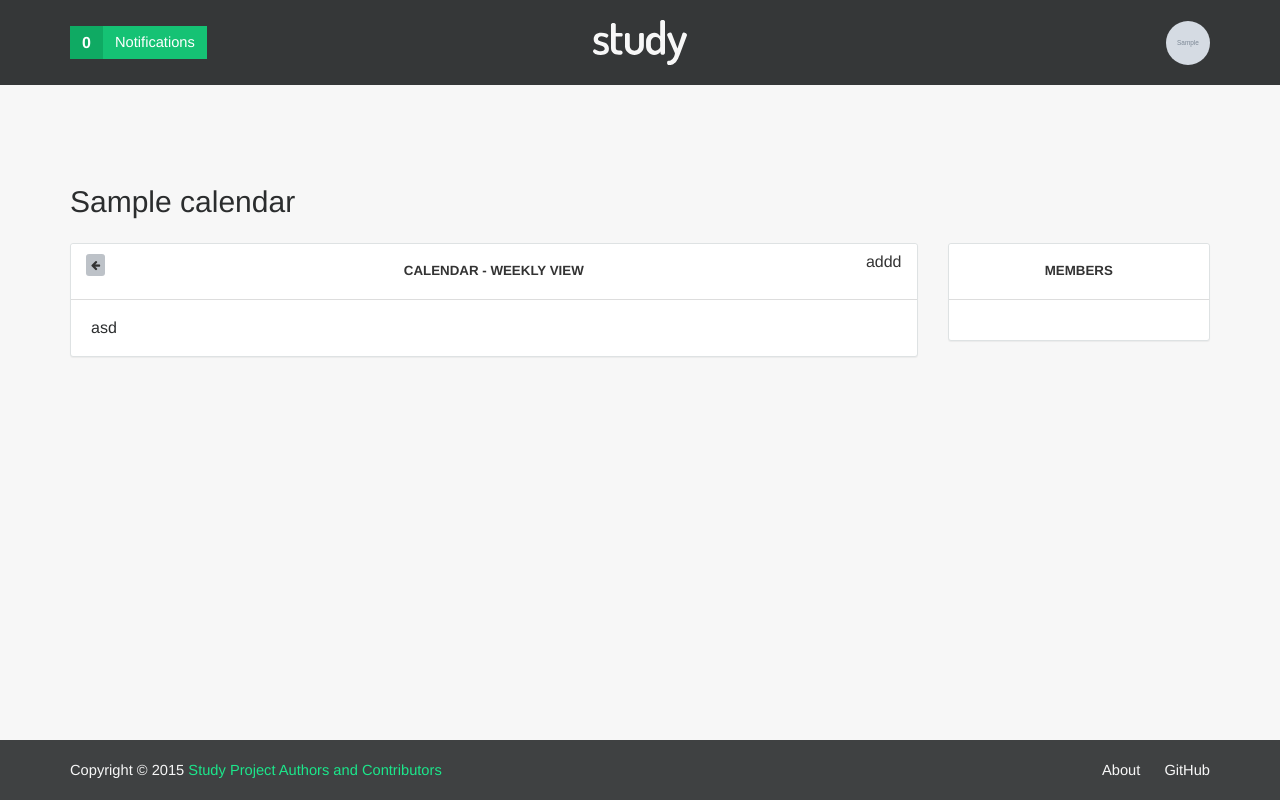
After one commit to csebastian2/study, a Django app: page /calendar/1/ in a window 1280 px wide. The commit adds this page. Run offline with Django 3.2, Linux system fonts and the light colour scheme; a user stored in the database is signed in; tables that the repository leaves empty hold one stand-in row (values such as "Sample post"); grey boxes marked "Sample" are stand-in pictures; some libraries are stand-ins or nearby versions.

Commit message:
Updated calendar application

```diff
--- a/cal/admin.py
+++ b/cal/admin.py
@@ -6,7 +6,7 @@ from . import models
 class CalendarAdmin(admin.ModelAdmin):
     fields = ('author', 'name', 'members')
     ordering = ('-id',)
-    list_display = ('author', 'name', 'date_created')
+    list_display = ('id', 'author', 'name', 'date_created')
     list_per_page = 25
     list_filter = ('date_created',)
     show_full_result_count = True
@@ -16,6 +16,6 @@ class CalendarAdmin(admin.ModelAdmin):
 class TaskAdmin(admin.ModelAdmin):
     fields = ('calendar', 'author', 'name', 'description', 'date_start', 'date_end')
     ordering = ('-id',)
-    list_display = ('calendar', 'author', 'name', 'date_start', 'date_end')
+    list_display = ('id', 'calendar', 'author', 'name', 'date_start', 'date_end')
     list_per_page = 25
     show_full_result_count = True
--- /dev/null
+++ b/cal/managers.py
@@ -0,0 +1,19 @@
+from django.db import models
+
+
+class CalendarManager(models.Manager):
+    def add_calendar(self, author, name, **kwargs):
+        if not author:
+            raise ValueError("Author must be set")
+
+        if not name:
+            raise ValueError("Name must be set")
+
+        calendar = self.model(author=author,
+                              name=name,
+                              **kwargs)
+
+        calendar.save()
+        calendar.members.add(author)
+
+        return calendar
--- a/cal/models.py
+++ b/cal/models.py
@@ -1,6 +1,7 @@
 from django.db import models
 from django.utils.translation import ugettext_lazy as _
 from user.models import UserProfile
+from . import managers
 
 
 class Calendar(models.Model):
@@ -31,6 +32,8 @@ class Calendar(models.Model):
         related_name='members',
         related_query_name='members',
     )
+
+    objects = managers.CalendarManager()
 
     class Meta:
         verbose_name = _("Calendar")
--- /dev/null
+++ b/cal/templates/cal/calendar.html
@@ -0,0 +1,49 @@
+{% extends "core/content.html" %}
+{% load staticfiles i18n %}
+
+{% block site_title %}{{ calendar.name }} - Study &laquo; {% trans "Organize your education" %}{% endblock %}
+
+{% block site_content %}
+    <div id="site-content" class="page page-padding page-calendar-calendar">
+        <div class="container">
+            <h2 class="page-title">{{ calendar.name }}</h2>
+
+            <div class="row">
+                <div class="col-xs-12 col-md-9">
+                    <div class="panel panel-default">
+                        <div class="panel-heading">
+                            <div class="row">
+                                <div class="col-xs-3">
+                                    <a href="#" class="btn btn-xs btn-default"><i class="fa fa-arrow-left"></i></a>
+                                </div>
+                                <div class="col-xs-6">
+                                    <h3 class="panel-title">{% trans "Calendar - Weekly view" %}</h3>
+                                </div>
+                                <div class="col-xs-3 text-right">
+                                    addd
+                                </div>
+                            </div>
+                        </div>
+                        <div class="panel-body">
+                            asd
+                        </div>
+                    </div>
+                </div>
+                <div class="col-xs-12 col-md-3">
+                    <div id="sidebar">
+                        <div class="panel panel-default">
+                            <div class="panel-heading">
+                                <h3 class="panel-title">{% trans "Members" %}</h3>
+                            </div>
+                            <div class="panel-body">
+                                <div id="members">
+
+                                </div>
+                            </div>
+                        </div>
+                    </div>
+                </div>
+            </div>
+        </div>
+    </div>
+{% endblock %}
--- /dev/null
+++ b/cal/urls.py
@@ -0,0 +1,7 @@
+from django.conf.urls import url
+from . import views
+
+urlpatterns = [
+    url(r'^new/$', views.NewCalendarView.as_view(), name='new'),
+    url(r'^(?P<calendar_id>\d+)/$', views.CalendarView.as_view(), name='calendar'),
+]
--- a/cal/views.py
+++ b/cal/views.py
@@ -1,3 +1,41 @@
-from django.shortcuts import render
+from django.shortcuts import render, redirect
+from django.core.urlresolvers import reverse
+from django.db.models import Q
+from django.views.generic import View
+from django.http.response import HttpResponseNotFound
+from django.contrib.auth.decorators import login_required
+from django.utils.decorators import method_decorator
+from cal import forms, models
 
-# Create your views here.
+
+class NewCalendarView(View):
+    @method_decorator(login_required)
+    def dispatch(self, request, *args, **kwargs):
+        return super(NewCalendarView, self).dispatch(request, *args, **kwargs)
+
+    def get(self, request):
+        form = forms.AddCalendarForm(request.user)
+
+        return render(request, 'cal/new.html', {'form': form})
+
+    def post(self, request):
+        form = forms.AddCalendarForm(request.user, request.POST)
+
+        if not form.is_valid():
+            return render(request, 'cal/new.html', {'form': form})
+
+        return redirect(reverse('calendar:calendar', kwargs={'calendar_id': form.calendar_cache.pk}))
+
+
+class CalendarView(View):
+    @method_decorator(login_required)
+    def dispatch(self, request, calendar_id, *args, **kwargs):
+        try:
+            self.calendar_cache = models.Calendar.objects.get(Q(members=request.user), pk=calendar_id)
+        except models.Calendar.DoesNotExist:
+            return HttpResponseNotFound()
+
+        return super(CalendarView, self).dispatch(request, *args, **kwargs)
+
+    def get(self, request):
+        return render(request, 'cal/calendar.html', {'calendar': self.calendar_cache})
--- a/core/templates/core/dashboard.html
+++ b/core/templates/core/dashboard.html
@@ -12,13 +12,13 @@
                         <h2 class="page-title">{% trans "My Calendars" %}</h2>
                         <div id="my-calendars-grid" data-columns>
                             {% for calendar in calendars %}
-                                <a href="#">
+                                <a href="{% url 'calendar:calendar' calendar.pk %}">
                                     <div class="calendar">
                                         <span>{{ calendar.name }}</span>
                                     </div>
                                 </a>
                             {% endfor %}
-                            <a href="#">
+                            <a href="{% url 'calendar:new' %}">
                                 <div class="calendar">
                                     <span><i class="fa fa-calendar"></i>{% trans "Create new..." %}</span>
                                 </div>
--- a/core/views.py
+++ b/core/views.py
@@ -1,8 +1,8 @@
 from django.shortcuts import render, redirect
 from django.views.generic import View, TemplateView
-from django.http.response import Http404
 from django.contrib.auth.decorators import login_required
 from django.utils.decorators import method_decorator
+from django.db.models import Q
 from cal import models as cal_models
 
 
@@ -20,7 +20,7 @@ class DashboardView(View):
         return super(DashboardView, self).dispatch(request, *args, **kwargs)
 
     def get(self, request):
-        calendars = cal_models.Calendar.objects.filter(author=request.user)
+        calendars = cal_models.Calendar.objects.filter(Q(members=request.user))
 
         return render(request, 'core/dashboard.html', {'calendars': calendars})
 
--- a/study/urls.py
+++ b/study/urls.py
@@ -8,6 +8,9 @@ urlpatterns = [
 
     # User application
     url(r'^user/', include('user.urls', namespace='user')),
+
+    # Cal application
+    url(r'^calendar/', include('cal.urls', namespace='calendar')),
 
     # Django admin panel
     url(r'^admin/', include(admin.site.urls)),
```
Also changed, not shown: cal/forms.py (added, +28 -0 lines), cal/templates/cal/new.html (added, +41 -0 lines).
